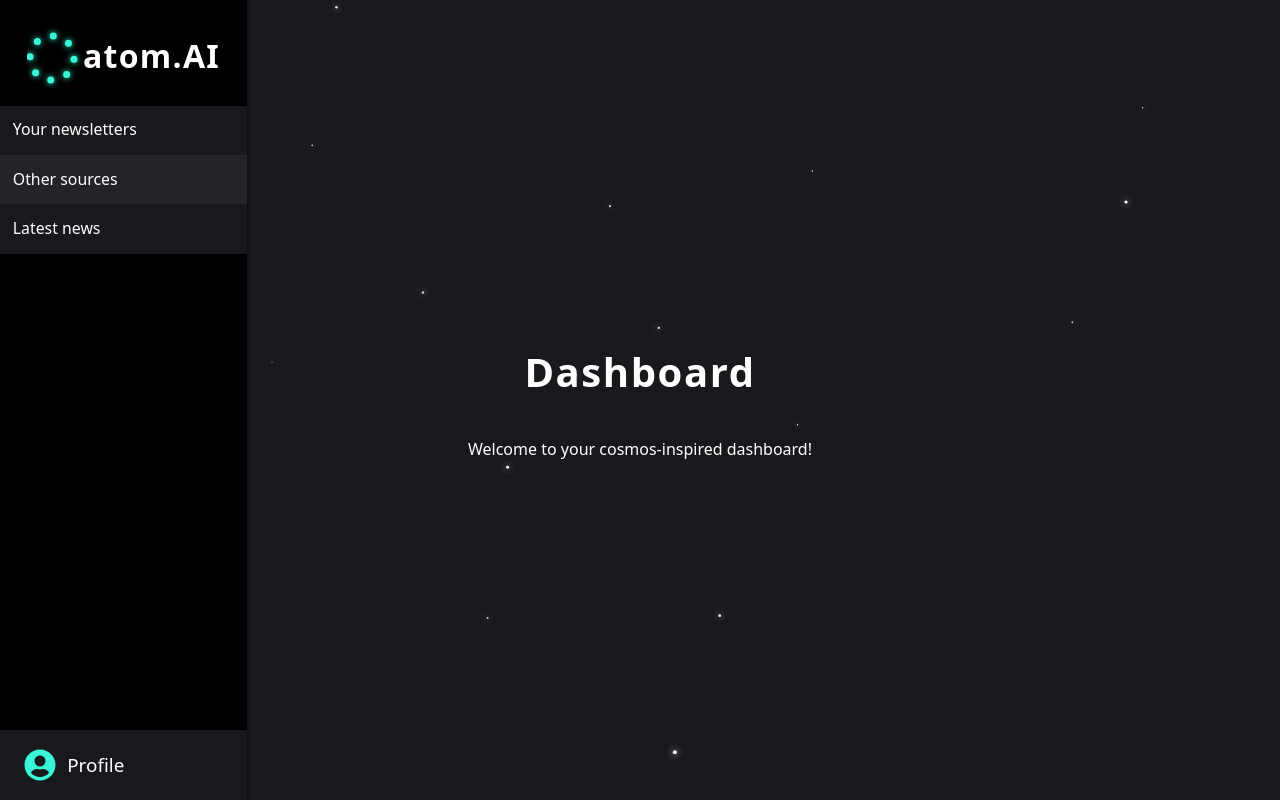
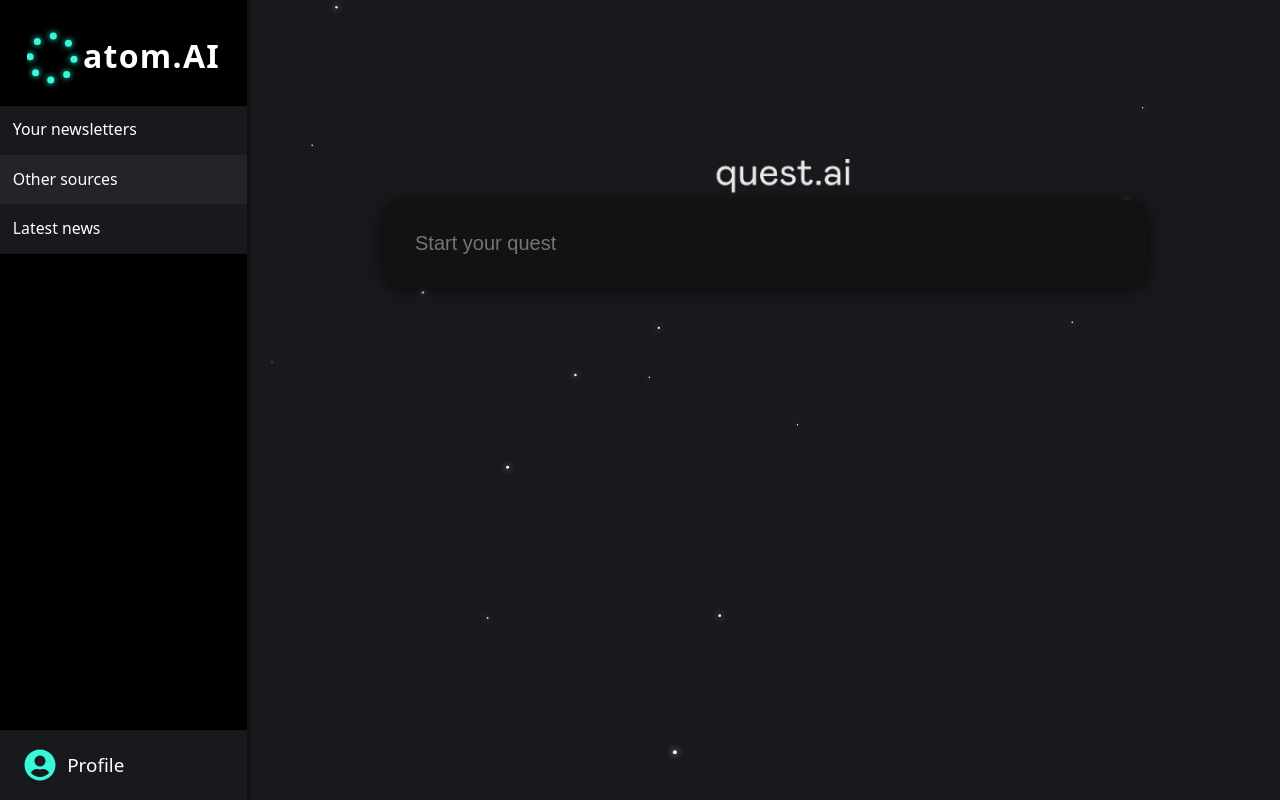
Before and after one commit to xReMK/quest.ai, a React (Vite) app in the folder client-questai/: page /dashboard in a window 1280 px wide. Built offline with nearby package versions, Linux system fonts and the light colour scheme.

Commit message:
Adding DashBoardHeader and PromptBox
Adding DashBoardHeader and PromptBox. basic changes to add chatBot like interface, adding logo and text

```diff
--- a/client-questai/src/pages/Dashboard.jsx
+++ b/client-questai/src/pages/Dashboard.jsx
@@ -1,24 +1,186 @@
+import React, { useState } from "react";
 import DashboardCosmosWallpaper from "../animations/DashboardCosmosWallpaper";
 import Sidebar from "../pages/Sidebar";
+import questLogo from "../assets/quest-ai-blacBG.png"; // Add this import
+
+function PromptBox({ onSubmit, loading, centered }) {
+  const [input, setInput] = useState("");
+  return (
+    <form
+      className="dashboard-prompt-box"
+      style={{
+        width: centered ? 700 : 700,
+        // Vertically center in 2nd fifth of the page
+        position: centered ? "absolute" : "relative",
+        left: centered ? "50%" : undefined,
+        top: centered ? "20%" : undefined, // 2nd fifth (20% from top)
+        transform: centered ? "translate(-50%, 0)" : undefined,
+        margin: centered ? "0 auto" : "0 auto 2.5rem auto",
+        background: "#131111ff", // Slightly greyer black
+        borderRadius: "1.2rem",
+        boxShadow: "0 2px 16px #000a",
+        padding: "1.2rem 2rem",
+        display: "flex",
+        alignItems: "center",
+        gap: "1rem",
+        zIndex: 2,
+        bottom: centered ? undefined : "2.5rem",
+        right: 0,
+      }}
+      onSubmit={e => {
+        e.preventDefault();
+        if (input.trim()) {
+          onSubmit(input);
+          setInput("");
+        }
+      }}
+    >
+      <input
+        type="text"
+        placeholder="Start your quest"
+        value={input}
+        onChange={e => setInput(e.target.value)}
+        style={{
+          flex: 1,
+          background: "transparent",
+          border: "none",
+          outline: "none",
+          color: "#fff",
+          fontSize: "1.25rem",
+          padding: "0.8rem 0",
+        }}
+        disabled={loading}
+        onKeyDown={e => {
+          if (e.key === "Enter" && !loading && input.trim()) {
+            e.preventDefault();
+            onSubmit(input);
+            setInput("");
+          }
+        }}
+      />
+    </form>
+  );
+}
+
+function DashboardHeader() {
+  return (
+    <div style={{
+      display: "flex",
+      flexDirection: "column",
+      alignItems: "center",
+      marginTop: "2.5rem", // Reduced gap
+      marginBottom: "1.2rem", // Reduced gap
+      zIndex: 2,
+      position: "relative"
+    }}>
+      <div style={{ width: 80, height: 80, marginBottom: 8, background: "transparent" }}>
+        {/* <YourLogoComponent /> */}
+      </div>
+      <img
+        src={questLogo}
+        alt="quest.ai"
+        style={{
+          width: "300px",
+          height: "auto",
+          display: "block",
+          marginTop : "12px",
+          marginLeft : "12rem",
+        }}
+      />
+    </div>
+  );
+}
+function ChatWindow({ messages }) {
+  return (
+    <div
+      className="dashboard-chat-window"
+      style={{
+        width: 540,
+        margin: "2rem auto 0 auto",
+        background: "#18191c",
+        borderRadius: "1.2rem",
+        boxShadow: "0 2px 16px #000a",
+        padding: "1.5rem",
+        minHeight: "220px",
+        color: "#fff",
+        zIndex: 2,
+        position: "relative",
+        display: "flex",
+        flexDirection: "column",
+        gap: "1.2rem"
+      }}
+    >
+      {messages.map((msg, idx) => (
+        <div
+          key={idx}
+          style={{
+            alignSelf: msg.role === "user" ? "flex-end" : "flex-start",
+            background: msg.role === "user" ? "#232428" : "#23242822",
+            borderRadius: "1rem",
+            padding: "0.8rem 1.2rem",
+            maxWidth: "80%",
+            fontSize: "1.08rem",
+            color: "#fff"
+          }}
+        >
+          {msg.content}
+        </div>
+      ))}
+    </div>
+  );
+}
 
 export default function Dashboard() {
+  const [messages, setMessages] = useState([]);
+  const [loading, setLoading] = useState(false);
+  const [promptFired, setPromptFired] = useState(false);
+
+  const handleQuery = async (query) => {
+    setLoading(true);
+    setMessages(prev => [...prev, { role: "user", content: query }]);
+    setPromptFired(true);
+    try {
+      const res = await fetch("http://localhost:8080/api/ai/query", {
+        method: "POST",
+        headers: { "Content-Type": "application/json" },
+        body: JSON.stringify({ prompt: query })
+      });
+      const data = await res.json();
+      setMessages(prev => [...prev, { role: "assistant", content: data.reply || "No response." }]);
+    } catch (err) {
+      setMessages(prev => [...prev, { role: "assistant", content: "Network error. Please try again." }]);
+    }
+    setLoading(false);
+  };
+
   return (
     <div style={{ width: "100vw", height: "100vh", position: "relative", overflow: "hidden" }}>
       <DashboardCosmosWallpaper />
-       <Sidebar />
-      {/* Add your dashboard content here */}
-      <div style={{
-        position: "relative",
-        zIndex: 1,
-        display: "flex",
-        flexDirection: "column",
-        alignItems: "center",
-        justifyContent: "center",
-        height: "100vh",
-        color: "#fff"
-      }}>
-        <h1 style={{ fontWeight: 700, fontSize: "2.5rem", letterSpacing: "0.04em" }}>Dashboard</h1>
-        <p>Welcome to your cosmos-inspired dashboard!</p>
+      <Sidebar />
+      <div style={{ marginLeft: 250, position: "relative", zIndex: 1, height: "100vh" }}>
+        <DashboardHeader />
+        {!promptFired ? (
+          <PromptBox onSubmit={handleQuery} loading={loading} centered={true} />
+        ) : (
+          <>
+            <div
+              style={{
+                width: 700,
+                margin: "0 auto",
+                marginTop: "0",
+                position: "relative",
+                zIndex: 2,
+                height: "calc(100vh - 180px - 110px)", // header + promptbox height
+                display: "flex",
+                flexDirection: "column",
+                justifyContent: "flex-end",
+              }}
+            >
+              <ChatWindow messages={messages} />
+            </div>
+            <PromptBox onSubmit={handleQuery} loading={loading} centered={false} />
+          </>
+        )}
       </div>
     </div>
   );
```
Also changed, not shown: client-questai/src/assets/quest-ai-blacBG.png (added), client-questai/src/assets/quest-ai-whiteBg.png (added).
